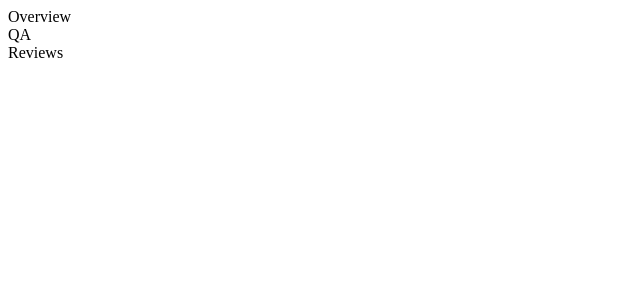
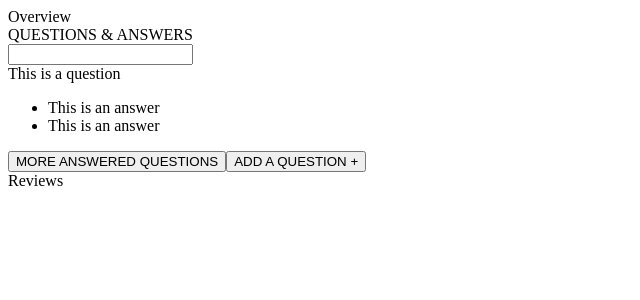
Before and after one commit to euniceyunjkim/FEC, a React app: page / in a window 1280 px wide. Shown: the top 300 px of the page, without its empty margins (0-640 px from the left). Built offline with nearby package versions, Linux system fonts and the light colour scheme; no server answers; the HTML template or start-up script is replaced by a standard one.

Commit message:
Update framework.

```diff
--- a/client/src/Components/QA/index.jsx
+++ b/client/src/Components/QA/index.jsx
@@ -1,11 +1,19 @@
 import React from 'react';
+import Search from './Components/Search.jsx';
+import QAList from './Components/QAList.jsx';
+import MoreQuestions from './Components/MoreQuestions.jsx';
+import AddQuestion from './Components/AddQuestion.jsx';
 
-let QA = ({}) => {
-
-
+function QA({}) {
   return (
-    <div>QA</div>
-  )
+    <div>
+      QUESTIONS & ANSWERS
+      <Search />
+      <QAList />
+      <MoreQuestions />
+      <AddQuestion />
+    </div>
+  );
 }
 
 export default QA;
```
